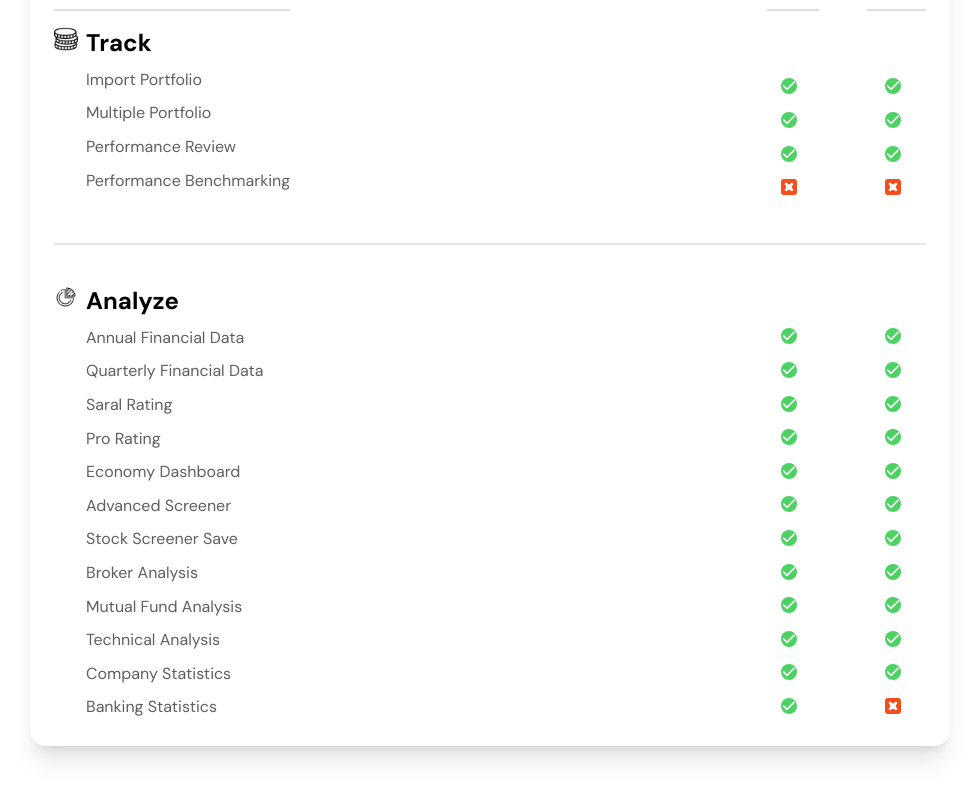
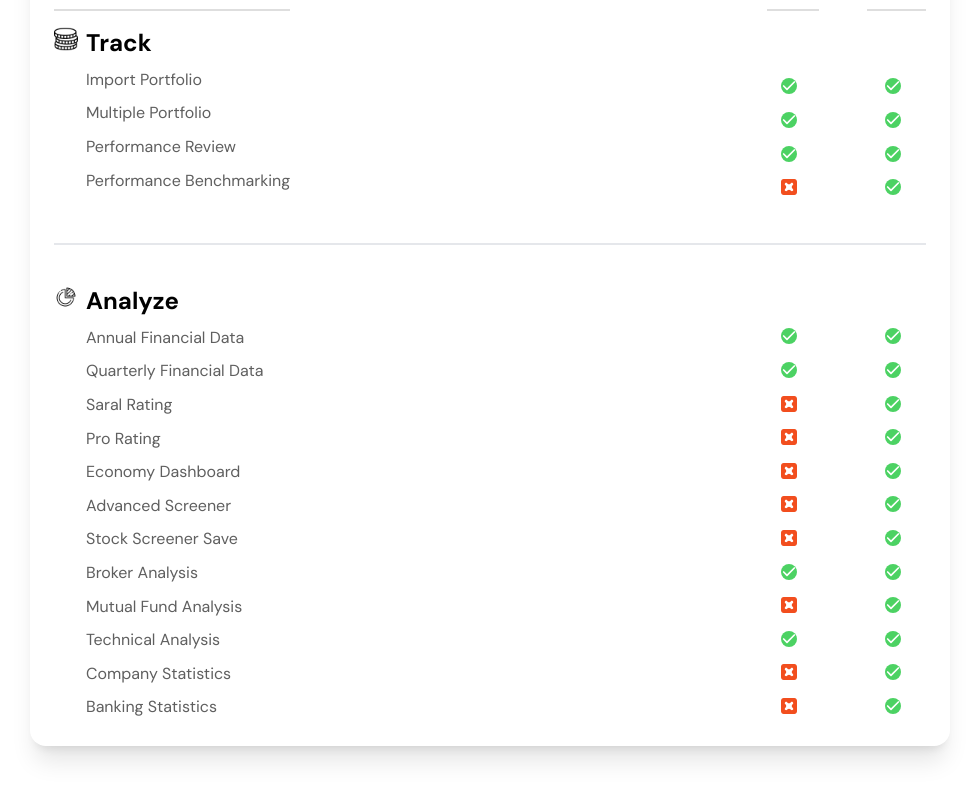
Before and after one commit to nishanbudhathoki2266/sarallagani, a React (Vite) app in the folder plan-cards/: page / in a window 1280 px wide. Shown: the part 1065-1865 px from the top of the page, without its empty margins (150-1129 px from the left). Built offline with nearby package versions, Linux system fonts and the light colour scheme.

Commit message:
Completed the UI

```diff
--- a/plan-cards/src/pages/DetailCheckout.jsx
+++ b/plan-cards/src/pages/DetailCheckout.jsx
@@ -217,19 +217,17 @@ function DetailCheckout() {
                 </span>
               </p>
               <p>
-                <span className="w-4 h-4 mr-2 inline-flex items-center justify-center text-white rounded-full">
+                <span className="w-4 h-4 mr-2 inline-flex items-center justify-center text-white rounded-full bg-[#4CD263]">
                   <svg
-                    width="31"
-                    height="31"
-                    viewBox="0 0 31 31"
                     fill="none"
+                    stroke="currentColor"
+                    strokeLinecap="round"
+                    strokeLinejoin="round"
+                    strokeWidth="2.5"
                     className="w-4 h-4"
-                    xmlns="http://www.w3.org/2000/svg"
+                    viewBox="0 0 24 24"
                   >
-                    <path
-                      d="M25.8333 0H5.16667C2.3126 0 0 2.31312 0 5.16667V25.8333C0 28.6869 2.31312 31 5.16667 31H25.8333C28.6869 31 31 28.6869 31 25.8333V5.16667C31 2.31312 28.6869 0 25.8333 0ZM22.9392 19.2197C23.9664 20.2469 23.9665 21.9122 22.9395 22.9395C21.9123 23.967 20.2466 23.9671 19.2192 22.9397L18.2888 22.0094C16.7481 20.4686 14.25 20.4688 12.7095 22.0097L11.7801 22.9394C10.7528 23.9669 9.08705 23.9671 8.05966 22.9397C7.03232 21.9123 7.03236 20.2467 8.05974 19.2194L8.98955 18.2897C10.5304 16.749 10.5305 14.2509 8.98981 12.7101L8.05957 11.7797C7.0323 10.7524 7.03245 9.08674 8.05991 8.05957C9.08724 7.03253 10.7526 7.03268 11.7797 8.05991L12.7094 8.98968C14.2501 10.5305 16.748 10.5306 18.2889 8.99006L19.2196 8.05957C20.2468 7.03253 21.9121 7.03261 22.9392 8.05974C23.9664 9.08688 23.9664 10.7522 22.9394 11.7794L22.009 12.7099C20.4684 14.2509 20.4685 16.749 22.0093 18.2898L22.9392 19.2197Z"
-                      fill="#F24E1E"
-                    />
+                    <path d="M20 6L9 17l-5-5"></path>
                   </svg>
                 </span>
               </p>
@@ -275,6 +273,208 @@ function DetailCheckout() {
             <div className="flex flex-col gap-2">
               <h2 className="sm:text-2xl font-bold mb-2 text-xl opacity-0">
                 Free
+              </h2>
+              <p>&nbsp;</p>
+              <p>
+                <span className="w-4 h-4 mr-2 inline-flex items-center justify-center text-white rounded-full bg-[#4CD263]">
+                  <svg
+                    fill="none"
+                    stroke="currentColor"
+                    strokeLinecap="round"
+                    strokeLinejoin="round"
+                    strokeWidth="2.5"
+                    className="w-4 h-4"
+                    viewBox="0 0 24 24"
+                  >
+                    <path d="M20 6L9 17l-5-5"></path>
+                  </svg>
+                </span>
+              </p>
+              <p>
+                <span className="w-4 h-4 mr-2 inline-flex items-center justify-center text-white rounded-full bg-[#4CD263]">
+                  <svg
+                    fill="none"
+                    stroke="currentColor"
+                    strokeLinecap="round"
+                    strokeLinejoin="round"
+                    strokeWidth="2.5"
+                    className="w-4 h-4"
+                    viewBox="0 0 24 24"
+                  >
+                    <path d="M20 6L9 17l-5-5"></path>
+                  </svg>
+                </span>
+              </p>
+              <p>
+                <span className="w-4 h-4 mr-2 inline-flex items-center justify-center text-white rounded-full">
+                  <svg
+                    width="31"
+                    height="31"
+                    viewBox="0 0 31 31"
+                    fill="none"
+                    className="w-4 h-4"
+                    xmlns="http://www.w3.org/2000/svg"
+                  >
+                    <path
+                      d="M25.8333 0H5.16667C2.3126 0 0 2.31312 0 5.16667V25.8333C0 28.6869 2.31312 31 5.16667 31H25.8333C28.6869 31 31 28.6869 31 25.8333V5.16667C31 2.31312 28.6869 0 25.8333 0ZM22.9392 19.2197C23.9664 20.2469 23.9665 21.9122 22.9395 22.9395C21.9123 23.967 20.2466 23.9671 19.2192 22.9397L18.2888 22.0094C16.7481 20.4686 14.25 20.4688 12.7095 22.0097L11.7801 22.9394C10.7528 23.9669 9.08705 23.9671 8.05966 22.9397C7.03232 21.9123 7.03236 20.2467 8.05974 19.2194L8.98955 18.2897C10.5304 16.749 10.5305 14.2509 8.98981 12.7101L8.05957 11.7797C7.0323 10.7524 7.03245 9.08674 8.05991 8.05957C9.08724 7.03253 10.7526 7.03268 11.7797 8.05991L12.7094 8.98968C14.2501 10.5305 16.748 10.5306 18.2889 8.99006L19.2196 8.05957C20.2468 7.03253 21.9121 7.03261 22.9392 8.05974C23.9664 9.08688 23.9664 10.7522 22.9394 11.7794L22.009 12.7099C20.4684 14.2509 20.4685 16.749 22.0093 18.2898L22.9392 19.2197Z"
+                      fill="#F24E1E"
+                    />
+                  </svg>
+                </span>
+              </p>
+              <p>
+                <span className="w-4 h-4 mr-2 inline-flex items-center justify-center text-white rounded-full">
+                  <svg
+                    width="31"
+                    height="31"
+                    viewBox="0 0 31 31"
+                    fill="none"
+                    className="w-4 h-4"
+                    xmlns="http://www.w3.org/2000/svg"
+                  >
+                    <path
+                      d="M25.8333 0H5.16667C2.3126 0 0 2.31312 0 5.16667V25.8333C0 28.6869 2.31312 31 5.16667 31H25.8333C28.6869 31 31 28.6869 31 25.8333V5.16667C31 2.31312 28.6869 0 25.8333 0ZM22.9392 19.2197C23.9664 20.2469 23.9665 21.9122 22.9395 22.9395C21.9123 23.967 20.2466 23.9671 19.2192 22.9397L18.2888 22.0094C16.7481 20.4686 14.25 20.4688 12.7095 22.0097L11.7801 22.9394C10.7528 23.9669 9.08705 23.9671 8.05966 22.9397C7.03232 21.9123 7.03236 20.2467 8.05974 19.2194L8.98955 18.2897C10.5304 16.749 10.5305 14.2509 8.98981 12.7101L8.05957 11.7797C7.0323 10.7524 7.03245 9.08674 8.05991 8.05957C9.08724 7.03253 10.7526 7.03268 11.7797 8.05991L12.7094 8.98968C14.2501 10.5305 16.748 10.5306 18.2889 8.99006L19.2196 8.05957C20.2468 7.03253 21.9121 7.03261 22.9392 8.05974C23.9664 9.08688 23.9664 10.7522 22.9394 11.7794L22.009 12.7099C20.4684 14.2509 20.4685 16.749 22.0093 18.2898L22.9392 19.2197Z"
+                      fill="#F24E1E"
+                    />
+                  </svg>
+                </span>
+              </p>
+              <p>
+                <span className="w-4 h-4 mr-2 inline-flex items-center justify-center text-white rounded-full">
+                  <svg
+                    width="31"
+                    height="31"
+                    viewBox="0 0 31 31"
+                    fill="none"
+                    className="w-4 h-4"
+                    xmlns="http://www.w3.org/2000/svg"
+                  >
+                    <path
+                      d="M25.8333 0H5.16667C2.3126 0 0 2.31312 0 5.16667V25.8333C0 28.6869 2.31312 31 5.16667 31H25.8333C28.6869 31 31 28.6869 31 25.8333V5.16667C31 2.31312 28.6869 0 25.8333 0ZM22.9392 19.2197C23.9664 20.2469 23.9665 21.9122 22.9395 22.9395C21.9123 23.967 20.2466 23.9671 19.2192 22.9397L18.2888 22.0094C16.7481 20.4686 14.25 20.4688 12.7095 22.0097L11.7801 22.9394C10.7528 23.9669 9.08705 23.9671 8.05966 22.9397C7.03232 21.9123 7.03236 20.2467 8.05974 19.2194L8.98955 18.2897C10.5304 16.749 10.5305 14.2509 8.98981 12.7101L8.05957 11.7797C7.0323 10.7524 7.03245 9.08674 8.05991 8.05957C9.08724 7.03253 10.7526 7.03268 11.7797 8.05991L12.7094 8.98968C14.2501 10.5305 16.748 10.5306 18.2889 8.99006L19.2196 8.05957C20.2468 7.03253 21.9121 7.03261 22.9392 8.05974C23.9664 9.08688 23.9664 10.7522 22.9394 11.7794L22.009 12.7099C20.4684 14.2509 20.4685 16.749 22.0093 18.2898L22.9392 19.2197Z"
+                      fill="#F24E1E"
+                    />
+                  </svg>
+                </span>
+              </p>
+              <p>
+                <span className="w-4 h-4 mr-2 inline-flex items-center justify-center text-white rounded-full">
+                  <svg
+                    width="31"
+                    height="31"
+                    viewBox="0 0 31 31"
+                    fill="none"
+                    className="w-4 h-4"
+                    xmlns="http://www.w3.org/2000/svg"
+                  >
+                    <path
+                      d="M25.8333 0H5.16667C2.3126 0 0 2.31312 0 5.16667V25.8333C0 28.6869 2.31312 31 5.16667 31H25.8333C28.6869 31 31 28.6869 31 25.8333V5.16667C31 2.31312 28.6869 0 25.8333 0ZM22.9392 19.2197C23.9664 20.2469 23.9665 21.9122 22.9395 22.9395C21.9123 23.967 20.2466 23.9671 19.2192 22.9397L18.2888 22.0094C16.7481 20.4686 14.25 20.4688 12.7095 22.0097L11.7801 22.9394C10.7528 23.9669 9.08705 23.9671 8.05966 22.9397C7.03232 21.9123 7.03236 20.2467 8.05974 19.2194L8.98955 18.2897C10.5304 16.749 10.5305 14.2509 8.98981 12.7101L8.05957 11.7797C7.0323 10.7524 7.03245 9.08674 8.05991 8.05957C9.08724 7.03253 10.7526 7.03268 11.7797 8.05991L12.7094 8.98968C14.2501 10.5305 16.748 10.5306 18.2889 8.99006L19.2196 8.05957C20.2468 7.03253 21.9121 7.03261 22.9392 8.05974C23.9664 9.08688 23.9664 10.7522 22.9394 11.7794L22.009 12.7099C20.4684 14.2509 20.4685 16.749 22.0093 18.2898L22.9392 19.2197Z"
+                      fill="#F24E1E"
+                    />
+                  </svg>
+                </span>
+              </p>
+              <p>
+                <span className="w-4 h-4 mr-2 inline-flex items-center justify-center text-white rounded-full">
+                  <svg
+                    width="31"
+                    height="31"
+                    viewBox="0 0 31 31"
+                    fill="none"
+                    className="w-4 h-4"
+                    xmlns="http://www.w3.org/2000/svg"
+                  >
+                    <path
+                      d="M25.8333 0H5.16667C2.3126 0 0 2.31312 0 5.16667V25.8333C0 28.6869 2.31312 31 5.16667 31H25.8333C28.6869 31 31 28.6869 31 25.8333V5.16667C31 2.31312 28.6869 0 25.8333 0ZM22.9392 19.2197C23.9664 20.2469 23.9665 21.9122 22.9395 22.9395C21.9123 23.967 20.2466 23.9671 19.2192 22.9397L18.2888 22.0094C16.7481 20.4686 14.25 20.4688 12.7095 22.0097L11.7801 22.9394C10.7528 23.9669 9.08705 23.9671 8.05966 22.9397C7.03232 21.9123 7.03236 20.2467 8.05974 19.2194L8.98955 18.2897C10.5304 16.749 10.5305 14.2509 8.98981 12.7101L8.05957 11.7797C7.0323 10.7524 7.03245 9.08674 8.05991 8.05957C9.08724 7.03253 10.7526 7.03268 11.7797 8.05991L12.7094 8.98968C14.2501 10.5305 16.748 10.5306 18.2889 8.99006L19.2196 8.05957C20.2468 7.03253 21.9121 7.03261 22.9392 8.05974C23.9664 9.08688 23.9664 10.7522 22.9394 11.7794L22.009 12.7099C20.4684 14.2509 20.4685 16.749 22.0093 18.2898L22.9392 19.2197Z"
+                      fill="#F24E1E"
+                    />
+                  </svg>
+                </span>
+              </p>
+              <p>
+                <span className="w-4 h-4 mr-2 inline-flex items-center justify-center text-white rounded-full bg-[#4CD263]">
+                  <svg
+                    fill="none"
+                    stroke="currentColor"
+                    strokeLinecap="round"
+                    strokeLinejoin="round"
+                    strokeWidth="2.5"
+                    className="w-4 h-4"
+                    viewBox="0 0 24 24"
+                  >
+                    <path d="M20 6L9 17l-5-5"></path>
+                  </svg>
+                </span>
+              </p>
+              <p>
+                <span className="w-4 h-4 mr-2 inline-flex items-center justify-center text-white rounded-full">
+                  <svg
+                    width="31"
+                    height="31"
+                    viewBox="0 0 31 31"
+                    fill="none"
+                    className="w-4 h-4"
+                    xmlns="http://www.w3.org/2000/svg"
+                  >
+                    <path
+                      d="M25.8333 0H5.16667C2.3126 0 0 2.31312 0 5.16667V25.8333C0 28.6869 2.31312 31 5.16667 31H25.8333C28.6869 31 31 28.6869 31 25.8333V5.16667C31 2.31312 28.6869 0 25.8333 0ZM22.9392 19.2197C23.9664 20.2469 23.9665 21.9122 22.9395 22.9395C21.9123 23.967 20.2466 23.9671 19.2192 22.9397L18.2888 22.0094C16.7481 20.4686 14.25 20.4688 12.7095 22.0097L11.7801 22.9394C10.7528 23.9669 9.08705 23.9671 8.05966 22.9397C7.03232 21.9123 7.03236 20.2467 8.05974 19.2194L8.98955 18.2897C10.5304 16.749 10.5305 14.2509 8.98981 12.7101L8.05957 11.7797C7.0323 10.7524 7.03245 9.08674 8.05991 8.05957C9.08724 7.03253 10.7526 7.03268 11.7797 8.05991L12.7094 8.98968C14.2501 10.5305 16.748 10.5306 18.2889 8.99006L19.2196 8.05957C20.2468 7.03253 21.9121 7.03261 22.9392 8.05974C23.9664 9.08688 23.9664 10.7522 22.9394 11.7794L22.009 12.7099C20.4684 14.2509 20.4685 16.749 22.0093 18.2898L22.9392 19.2197Z"
+                      fill="#F24E1E"
+                    />
+                  </svg>
+                </span>
+              </p>
+              <p>
+                <span className="w-4 h-4 mr-2 inline-flex items-center justify-center text-white rounded-full bg-[#4CD263]">
+                  <svg
+                    fill="none"
+                    stroke="currentColor"
+                    strokeLinecap="round"
+                    strokeLinejoin="round"
+                    strokeWidth="2.5"
+                    className="w-4 h-4"
+                    viewBox="0 0 24 24"
+                  >
+                    <path d="M20 6L9 17l-5-5"></path>
+                  </svg>
+                </span>
+              </p>
+              <p>
+                <span className="w-4 h-4 mr-2 inline-flex items-center justify-center text-white rounded-full">
+                  <svg
+                    width="31"
+                    height="31"
+                    viewBox="0 0 31 31"
+                    fill="none"
+                    className="w-4 h-4"
+                    xmlns="http://www.w3.org/2000/svg"
+                  >
+                    <path
+                      d="M25.8333 0H5.16667C2.3126 0 0 2.31312 0 5.16667V25.8333C0 28.6869 2.31312 31 5.16667 31H25.8333C28.6869 31 31 28.6869 31 25.8333V5.16667C31 2.31312 28.6869 0 25.8333 0ZM22.9392 19.2197C23.9664 20.2469 23.9665 21.9122 22.9395 22.9395C21.9123 23.967 20.2466 23.9671 19.2192 22.9397L18.2888 22.0094C16.7481 20.4686 14.25 20.4688 12.7095 22.0097L11.7801 22.9394C10.7528 23.9669 9.08705 23.9671 8.05966 22.9397C7.03232 21.9123 7.03236 20.2467 8.05974 19.2194L8.98955 18.2897C10.5304 16.749 10.5305 14.2509 8.98981 12.7101L8.05957 11.7797C7.0323 10.7524 7.03245 9.08674 8.05991 8.05957C9.08724 7.03253 10.7526 7.03268 11.7797 8.05991L12.7094 8.98968C14.2501 10.5305 16.748 10.5306 18.2889 8.99006L19.2196 8.05957C20.2468 7.03253 21.9121 7.03261 22.9392 8.05974C23.9664 9.08688 23.9664 10.7522 22.9394 11.7794L22.009 12.7099C20.4684 14.2509 20.4685 16.749 22.0093 18.2898L22.9392 19.2197Z"
+                      fill="#F24E1E"
+                    />
+                  </svg>
+                </span>
+              </p>
+              <p>
+                <span className="w-4 h-4 mr-2 inline-flex items-center justify-center text-white rounded-full">
+                  <svg
+                    width="31"
+                    height="31"
+                    viewBox="0 0 31 31"
+                    fill="none"
+                    className="w-4 h-4"
+                    xmlns="http://www.w3.org/2000/svg"
+                  >
+                    <path
+                      d="M25.8333 0H5.16667C2.3126 0 0 2.31312 0 5.16667V25.8333C0 28.6869 2.31312 31 5.16667 31H25.8333C28.6869 31 31 28.6869 31 25.8333V5.16667C31 2.31312 28.6869 0 25.8333 0ZM22.9392 19.2197C23.9664 20.2469 23.9665 21.9122 22.9395 22.9395C21.9123 23.967 20.2466 23.9671 19.2192 22.9397L18.2888 22.0094C16.7481 20.4686 14.25 20.4688 12.7095 22.0097L11.7801 22.9394C10.7528 23.9669 9.08705 23.9671 8.05966 22.9397C7.03232 21.9123 7.03236 20.2467 8.05974 19.2194L8.98955 18.2897C10.5304 16.749 10.5305 14.2509 8.98981 12.7101L8.05957 11.7797C7.0323 10.7524 7.03245 9.08674 8.05991 8.05957C9.08724 7.03253 10.7526 7.03268 11.7797 8.05991L12.7094 8.98968C14.2501 10.5305 16.748 10.5306 18.2889 8.99006L19.2196 8.05957C20.2468 7.03253 21.9121 7.03261 22.9392 8.05974C23.9664 9.08688 23.9664 10.7522 22.9394 11.7794L22.009 12.7099C20.4684 14.2509 20.4685 16.749 22.0093 18.2898L22.9392 19.2197Z"
+                      fill="#F24E1E"
+                    />
+                  </svg>
+                </span>
+              </p>
+            </div>
+            <div className="flex flex-col gap-2">
+              <h2 className="sm:text-2xl font-bold mb-2 text-xl opacity-0">
+                Saral
               </h2>
               <p>&nbsp;</p>
               <p>
@@ -458,194 +658,6 @@ function DetailCheckout() {
                 </span>
               </p>
             </div>
-            <div className="flex flex-col gap-2">
-              <h2 className="sm:text-2xl font-bold mb-2 text-xl opacity-0">
-                Saral
-              </h2>
-              <p>&nbsp;</p>
-              <p>
-                <span className="w-4 h-4 mr-2 inline-flex items-center justify-center text-white rounded-full bg-[#4CD263]">
-                  <svg
-                    fill="none"
-                    stroke="currentColor"
-                    strokeLinecap="round"
-                    strokeLinejoin="round"
-                    strokeWidth="2.5"
-                    className="w-4 h-4"
-                    viewBox="0 0 24 24"
-                  >
-                    <path d="M20 6L9 17l-5-5"></path>
-                  </svg>
-                </span>
-              </p>
-              <p>
-                <span className="w-4 h-4 mr-2 inline-flex items-center justify-center text-white rounded-full bg-[#4CD263]">
-                  <svg
-                    fill="none"
-                    stroke="currentColor"
-                    strokeLinecap="round"
-                    strokeLinejoin="round"
-                    strokeWidth="2.5"
-                    className="w-4 h-4"
-                    viewBox="0 0 24 24"
-                  >
-                    <path d="M20 6L9 17l-5-5"></path>
-                  </svg>
-                </span>
-              </p>
-              <p>
-                <span className="w-4 h-4 mr-2 inline-flex items-center justify-center text-white rounded-full bg-[#4CD263]">
-                  <svg
-                    fill="none"
-                    stroke="currentColor"
-                    strokeLinecap="round"
-                    strokeLinejoin="round"
-                    strokeWidth="2.5"
-                    className="w-4 h-4"
-                    viewBox="0 0 24 24"
-                  >
-                    <path d="M20 6L9 17l-5-5"></path>
-                  </svg>
-                </span>
-              </p>
-              <p>
-                <span className="w-4 h-4 mr-2 inline-flex items-center justify-center text-white rounded-full bg-[#4CD263]">
-                  <svg
-                    fill="none"
-                    stroke="currentColor"
-                    strokeLinecap="round"
-                    strokeLinejoin="round"
-                    strokeWidth="2.5"
-                    className="w-4 h-4"
-                    viewBox="0 0 24 24"
-                  >
-                    <path d="M20 6L9 17l-5-5"></path>
-                  </svg>
-                </span>
-              </p>
-              <p>
-                <span className="w-4 h-4 mr-2 inline-flex items-center justify-center text-white rounded-full bg-[#4CD263]">
-                  <svg
-                    fill="none"
-                    stroke="currentColor"
-                    strokeLinecap="round"
-                    strokeLinejoin="round"
-                    strokeWidth="2.5"
-                    className="w-4 h-4"
-                    viewBox="0 0 24 24"
-                  >
-                    <path d="M20 6L9 17l-5-5"></path>
-                  </svg>
-                </span>
-              </p>
-              <p>
-                <span className="w-4 h-4 mr-2 inline-flex items-center justify-center text-white rounded-full bg-[#4CD263]">
-                  <svg
-                    fill="none"
-                    stroke="currentColor"
-                    strokeLinecap="round"
-                    strokeLinejoin="round"
-                    strokeWidth="2.5"
-                    className="w-4 h-4"
-                    viewBox="0 0 24 24"
-                  >
-                    <path d="M20 6L9 17l-5-5"></path>
-                  </svg>
-                </span>
-              </p>
-              <p>
-                <span className="w-4 h-4 mr-2 inline-flex items-center justify-center text-white rounded-full bg-[#4CD263]">
-                  <svg
-                    fill="none"
-                    stroke="currentColor"
-                    strokeLinecap="round"
-                    strokeLinejoin="round"
-                    strokeWidth="2.5"
-                    className="w-4 h-4"
-                    viewBox="0 0 24 24"
-                  >
-                    <path d="M20 6L9 17l-5-5"></path>
-                  </svg>
-                </span>
-              </p>
-              <p>
-                <span className="w-4 h-4 mr-2 inline-flex items-center justify-center text-white rounded-full bg-[#4CD263]">
-                  <svg
-                    fill="none"
-                    stroke="currentColor"
-                    strokeLinecap="round"
-                    strokeLinejoin="round"
-                    strokeWidth="2.5"
-                    className="w-4 h-4"
-                    viewBox="0 0 24 24"
-                  >
-                    <path d="M20 6L9 17l-5-5"></path>
-                  </svg>
-                </span>
-              </p>
-              <p>
-                <span className="w-4 h-4 mr-2 inline-flex items-center justify-center text-white rounded-full bg-[#4CD263]">
-                  <svg
-                    fill="none"
-                    stroke="currentColor"
-                    strokeLinecap="round"
-                    strokeLinejoin="round"
-                    strokeWidth="2.5"
-                    className="w-4 h-4"
-                    viewBox="0 0 24 24"
-                  >
-                    <path d="M20 6L9 17l-5-5"></path>
-                  </svg>
-                </span>
-              </p>
-              <p>
-                <span className="w-4 h-4 mr-2 inline-flex items-center justify-center text-white rounded-full bg-[#4CD263]">
-                  <svg
-                    fill="none"
-                    stroke="currentColor"
-                    strokeLinecap="round"
-                    strokeLinejoin="round"
-                    strokeWidth="2.5"
-                    className="w-4 h-4"
-                    viewBox="0 0 24 24"
-                  >
-                    <path d="M20 6L9 17l-5-5"></path>
-                  </svg>
-                </span>
-              </p>
-              <p>
-                <span className="w-4 h-4 mr-2 inline-flex items-center justify-center text-white rounded-full bg-[#4CD263]">
-                  <svg
-                    fill="none"
-                    stroke="currentColor"
-                    strokeLinecap="round"
-                    strokeLinejoin="round"
-                    strokeWidth="2.5"
-                    className="w-4 h-4"
-                    viewBox="0 0 24 24"
-                  >
-                    <path d="M20 6L9 17l-5-5"></path>
-                  </svg>
-                </span>
-              </p>
-              <p>
-                <span className="w-4 h-4 mr-2 inline-flex items-center justify-center text-white rounded-full">
-                  <svg
-                    width="31"
-                    height="31"
-                    viewBox="0 0 31 31"
-                    fill="none"
-                    className="w-4 h-4"
-                    xmlns="http://www.w3.org/2000/svg"
-                  >
-                    <path
-                      d="M25.8333 0H5.16667C2.3126 0 0 2.31312 0 5.16667V25.8333C0 28.6869 2.31312 31 5.16667 31H25.8333C28.6869 31 31 28.6869 31 25.8333V5.16667C31 2.31312 28.6869 0 25.8333 0ZM22.9392 19.2197C23.9664 20.2469 23.9665 21.9122 22.9395 22.9395C21.9123 23.967 20.2466 23.9671 19.2192 22.9397L18.2888 22.0094C16.7481 20.4686 14.25 20.4688 12.7095 22.0097L11.7801 22.9394C10.7528 23.9669 9.08705 23.9671 8.05966 22.9397C7.03232 21.9123 7.03236 20.2467 8.05974 19.2194L8.98955 18.2897C10.5304 16.749 10.5305 14.2509 8.98981 12.7101L8.05957 11.7797C7.0323 10.7524 7.03245 9.08674 8.05991 8.05957C9.08724 7.03253 10.7526 7.03268 11.7797 8.05991L12.7094 8.98968C14.2501 10.5305 16.748 10.5306 18.2889 8.99006L19.2196 8.05957C20.2468 7.03253 21.9121 7.03261 22.9392 8.05974C23.9664 9.08688 23.9664 10.7522 22.9394 11.7794L22.009 12.7099C20.4684 14.2509 20.4685 16.749 22.0093 18.2898L22.9392 19.2197Z"
-                      fill="#F24E1E"
-                    />
-                  </svg>
-                </span>
-              </p>
-            </div>
           </div>
         </div>
       </div>
```
